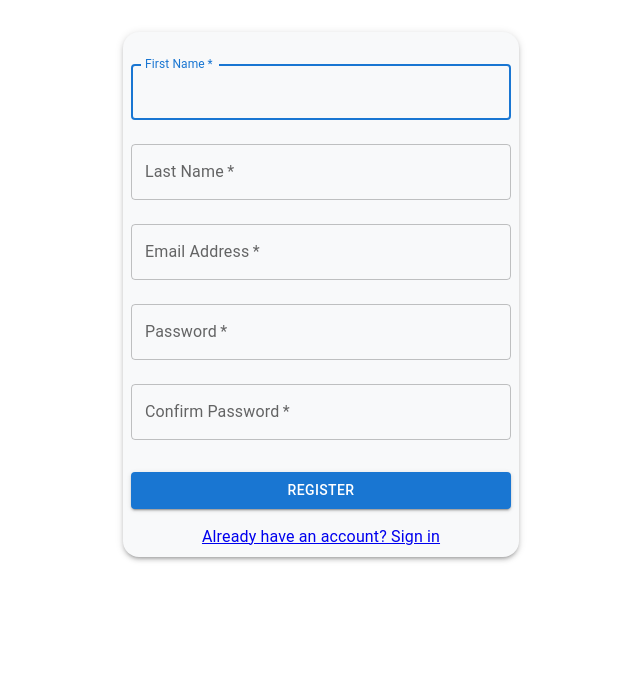
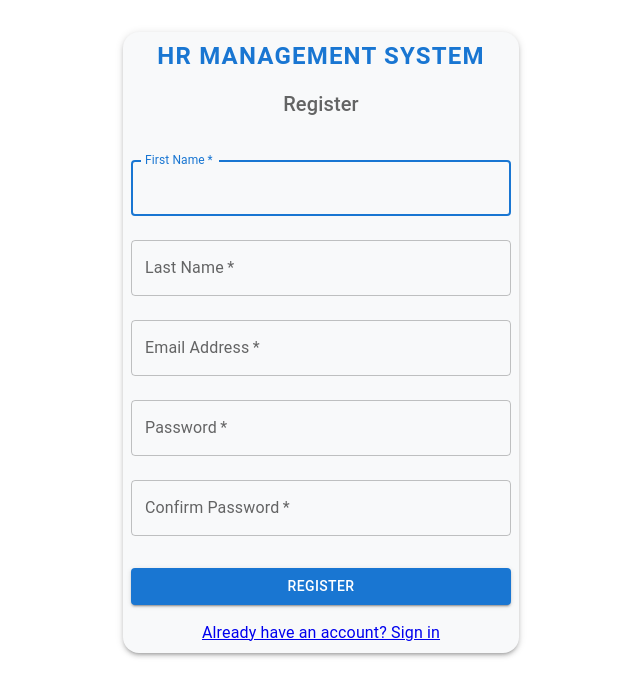
Before and after one commit to kumaradevi/Hrms, a React (Create React App) app in the folder hrms/: page /register in a window 1280 px wide. Shown: the top 696 px of the page, without its empty margins (319-959 px from the left). Built offline with nearby package versions, Linux system fonts and the light colour scheme.

Commit message:
Update Register.jsx
added title and subtitle

```diff
--- a/hrms/src/pages/auth/Register.jsx
+++ b/hrms/src/pages/auth/Register.jsx
@@ -7,6 +7,8 @@ import PersonAddIcon from '@mui/icons-material/PersonAdd';
 function Register() {
   const navigate=useNavigate();
   const theme = useTheme();
+  const isMobile = useMediaQuery(theme.breakpoints.down('sm'));
+
 
 
   const [formData, setFormData] = useState({
@@ -50,6 +52,35 @@ function Register() {
           borderRadius: theme.spacing(2),
           }}
       >
+        <Typography
+          component="h1"
+          variant={isMobile ? "h6" : "h5"}
+          sx={{
+            fontWeight: 'bold',
+            color: 'primary.main',
+            textTransform: 'uppercase',
+            letterSpacing: '0.05em',
+            textAlign: 'center',
+            mb: 2,
+            whiteSpace: 'nowrap',
+            overflow: 'hidden',
+            textOverflow: 'ellipsis',
+            maxWidth: '100%',
+          }}
+        >
+          HR Management System
+        </Typography>
+        <Typography
+          component="h2"
+          variant="h6"
+          sx={{
+            color: 'text.secondary',
+            fontWeight: 'medium',
+            mb: 2,
+          }}
+        >
+          Register
+        </Typography>
 
 
         <Box component="form" onSubmit={handleSubmit} noValidate sx={{ mt: 1 }}>
```
